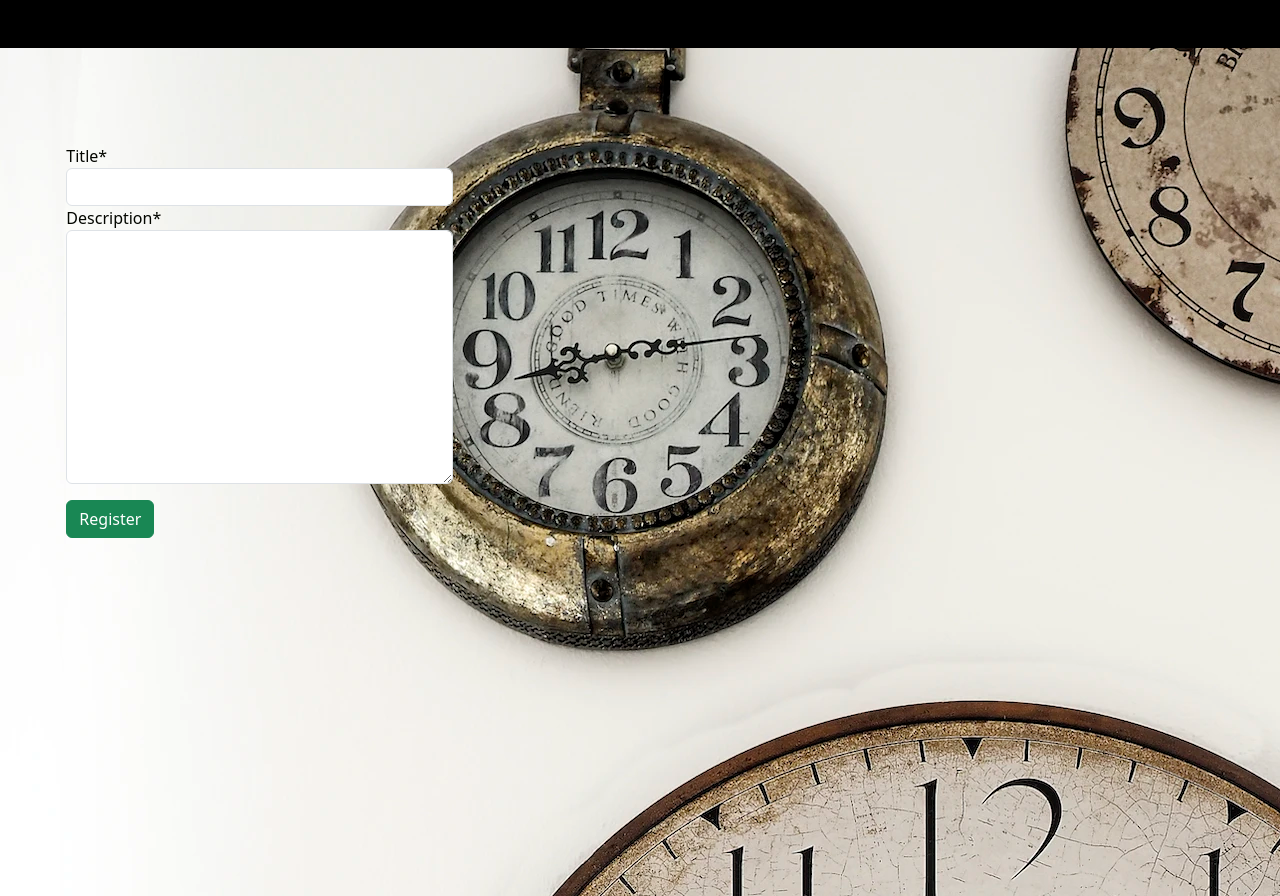
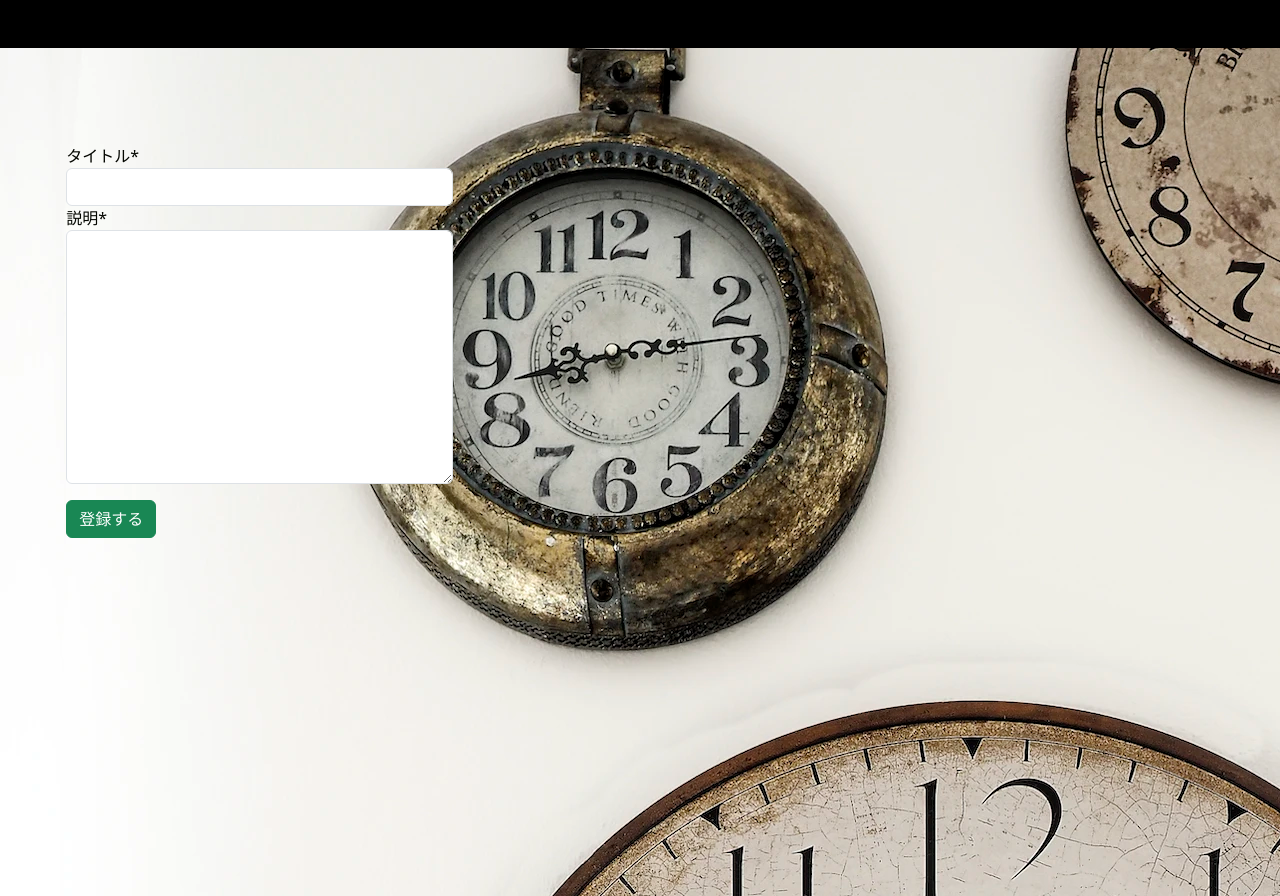
Before and after one commit to bardack134/To-Do-App, a Django app: page / in a window 1280 px wide. Shown: the part 62-958 px from the top of the page. Run offline with Django 3.2, Linux system fonts and the light colour scheme; data that the repository does not hold is empty; some libraries are stand-ins or nearby versions.

Commit message:
change to japanese

```diff
--- a/ToDo/settings.py
+++ b/ToDo/settings.py
@@ -24,7 +24,7 @@ BASE_DIR = Path(__file__).resolve().parent.parent
 
 # SECURITY WARNING: keep the secret key used in production secret!
 SECRET_KEY = 'django-insecure-0y=qp=rbzqtxy6%45r)6i!ap=!#^+b^nq&q7a*(o-frwmswm5*'
-SECRET_KEY =os.environ.get('SECRET_KEY')
+# SECRET_KEY =os.environ.get('SECRET_KEY')
 
 
 # SECURITY WARNING: don't run with debug turned on in production!
--- a/main/forms.py
+++ b/main/forms.py
@@ -7,9 +7,9 @@ from .models import Datos
 #definicion de la clase del formulario
 class DatosForm(forms.ModelForm):
     #cambiamos los nombres de la clase del formulario al ingles
-    titulo = forms.CharField(label='Title',  max_length=100)
+    titulo = forms.CharField(label='タイトル',  max_length=100)
 
-    descripcion = forms.CharField(label='Description', widget=forms.Textarea)
+    descripcion = forms.CharField(label='説明', widget=forms.Textarea)
 
     class Meta:
         # Asociamos el formulario con el modelo 'Datos'
--- a/main/templates/home.html
+++ b/main/templates/home.html
@@ -40,7 +40,7 @@
                 {{ form|crispy }}
 
                 <!-- Botón para enviar el formulario -->
-                <button type="submit" class="btn btn-success mt-3">Register</button>
+                <button type="submit" class="btn btn-success mt-3">登録する</button>
             </form>
         </div>
     </div>
@@ -63,14 +63,14 @@
                 <div class="d-flex flex-column flex-sm-row">
 
                     <!-- i.id se pasará como argumento a la vista Main:Delete. -->
-                    <a href="{% url 'Main:Delete' i.id %}" class="btn btn-danger mb-2 mb-sm-0 me-sm-2">Delete</a>
+                    <a href="{% url 'Main:Delete' i.id %}" class="btn btn-danger mb-2 mb-sm-0 me-sm-2">削除</a>
 
                     <!-- Botón update de la tarjeta -->
                     <a data-bs-toggle="modal" data-bs-target="#detallesModal{{ i.id }}"
-                        class="btn btn-warning mb-2 mb-sm-0 me-sm-2">Update</a>
+                        class="btn btn-warning mb-2 mb-sm-0 me-sm-2">アップデート</a>
 
                     <!-- Boton de completado -->
-                    <a href="{% url 'Main:Complete' i.id %}" class="btn btn-success">Done</a>
+                    <a href="{% url 'Main:Complete' i.id %}" class="btn btn-success">完了</a>
                 </div>
             </div>
 
@@ -82,23 +82,23 @@
             <div class="modal-dialog">
                 <div class="modal-content">
                     <div class="modal-header bg-info">
-                        <h5 class="modal-title ">Update the following task " {{i.titulo}} "</h5>
+                        <h5 class="modal-title ">次のタスクを更新します: " {{i.titulo}} "</h5>
                         <button type="button" class="btn-close" data-bs-dismiss="modal" aria-label="Close"></button>
                     </div>
                     <div class="modal-body " style="background-color: rgb(247, 243, 229) ;">
                         <!-- descripcion de la ventana modal -->
                         <form method="post" action="{% url 'Main:Update' i.id %}">
                             {% csrf_token %}
-                            <label for="titulo" class="mb-1">Add a new title: </label><br>
+                            <label for="titulo" class="mb-1">新しいタイトルを追加します: </label><br>
                             <input type="text" id="titulo" name="nuevo_titulo" class="mb-1"><br>
-                            <label for="descripcion" class="mb-1">Add a new description for the task: </label><br>
+                            <label for="descripcion" class="mb-1">タスクの新しい説明を追加します。 </label><br>
                             <input type="text" id="descripcion" name="nuevo_descripcion" class="mb-4"><br>
-                            <input type="submit" value="update">
+                            <input type="submit" value="アップデート">
 
                         </form>
                     </div>
                     <div class="modal-footer">
-                        <button type="button" class="btn btn-secondary" data-bs-dismiss="modal">Close</button>
+                        <button type="button" class="btn btn-secondary" data-bs-dismiss="modal">閉じる</button>
 
                     </div>
                 </div>
```
